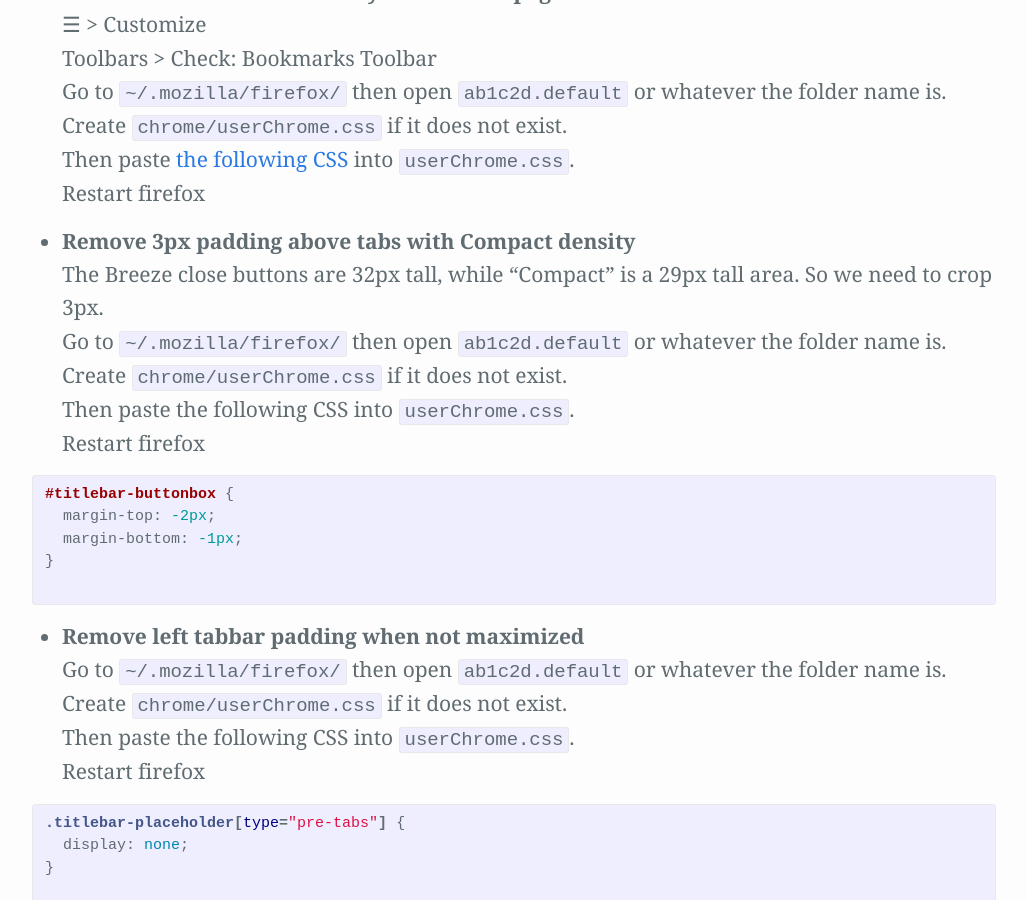
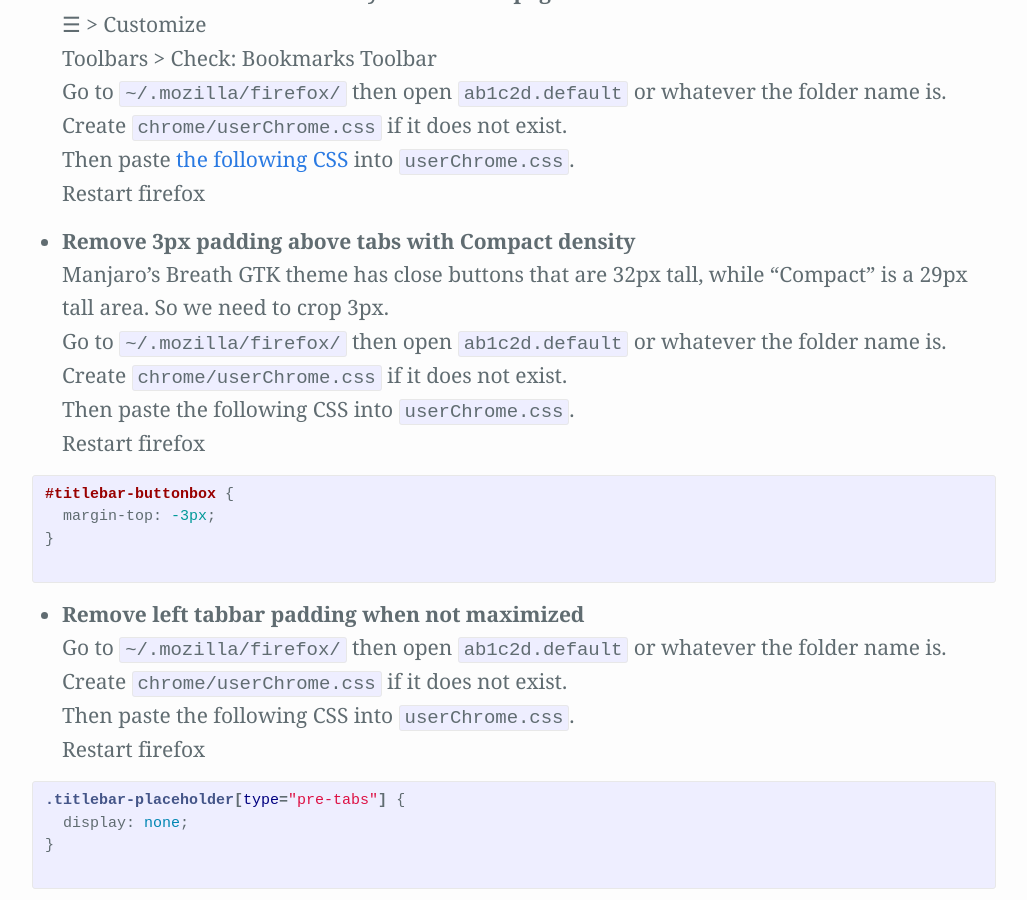
Before and after one commit to Zren/zren.github.io, a Jekyll site: the page built from kde.md, in a window 1280 px wide and 900 px high, scrolled down 11132 px. Shown: the whole window, without its empty margins (126-1153 px from the left). Built offline with Jekyll 4.4.1, drawn with Linux system fonts in a browser that asks for light colours.

Commit message:
This tip is only necessary for Manjaro's Breath theme.

```diff
--- a/kde.md
+++ b/kde.md
@@ -443,15 +443,14 @@ qdbus org.kde.KWin /KWin reconfigure
 
 {% assign i = i | plus: 1 %}
 * {:#cfg-{{ i }}} Remove 3px padding above tabs with Compact density
-  The Breeze close buttons are 32px tall, while "Compact" is a 29px tall area. So we need to crop 3px.
+  Manjaro's Breath GTK theme has close buttons that are 32px tall, while "Compact" is a 29px tall area. So we need to crop 3px.
   Go to `~/.mozilla/firefox/` then open `ab1c2d.default` or whatever the folder name is.
   Create `chrome/userChrome.css` if it does not exist.
   Then paste the following CSS into `userChrome.css`.
   Restart firefox
   {% highlight css %}
 #titlebar-buttonbox {
-  margin-top: -2px;
-  margin-bottom: -1px;
+  margin-top: -3px;
 }
   {% endhighlight %}
 
```
